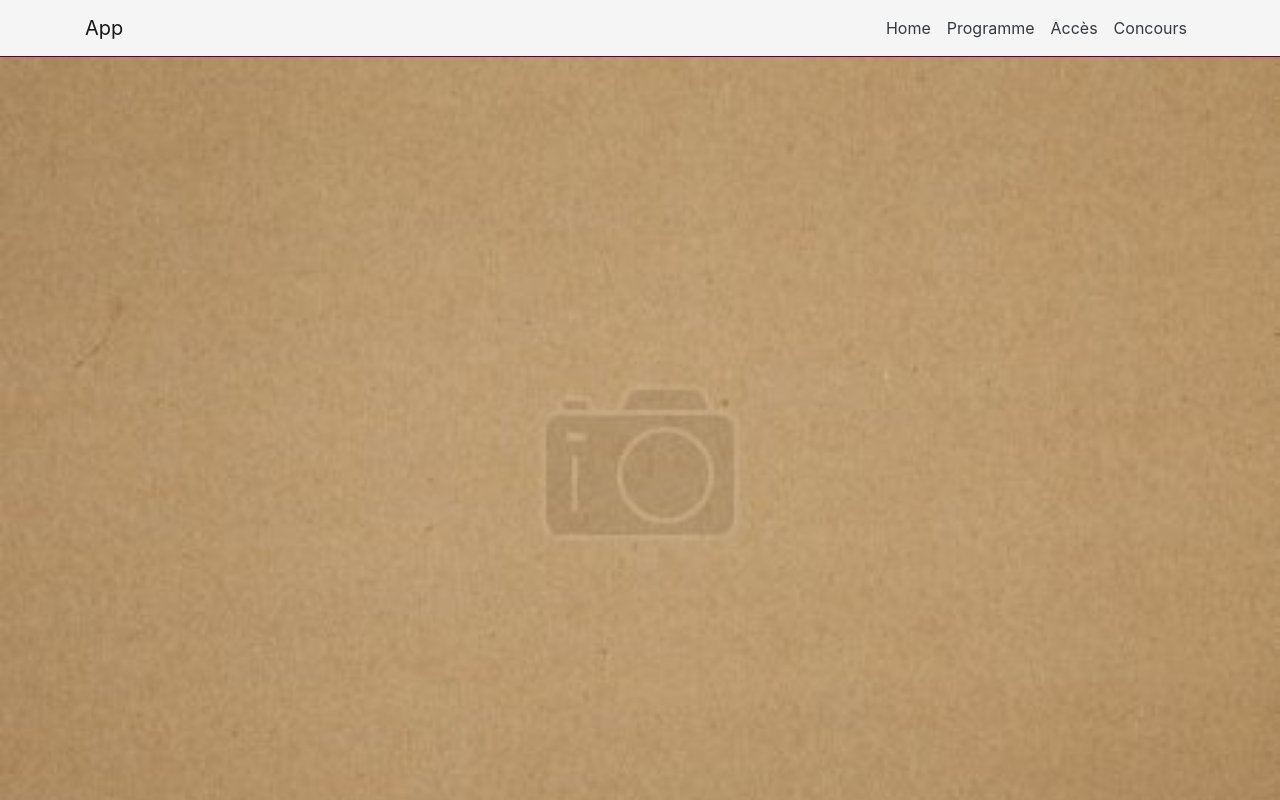
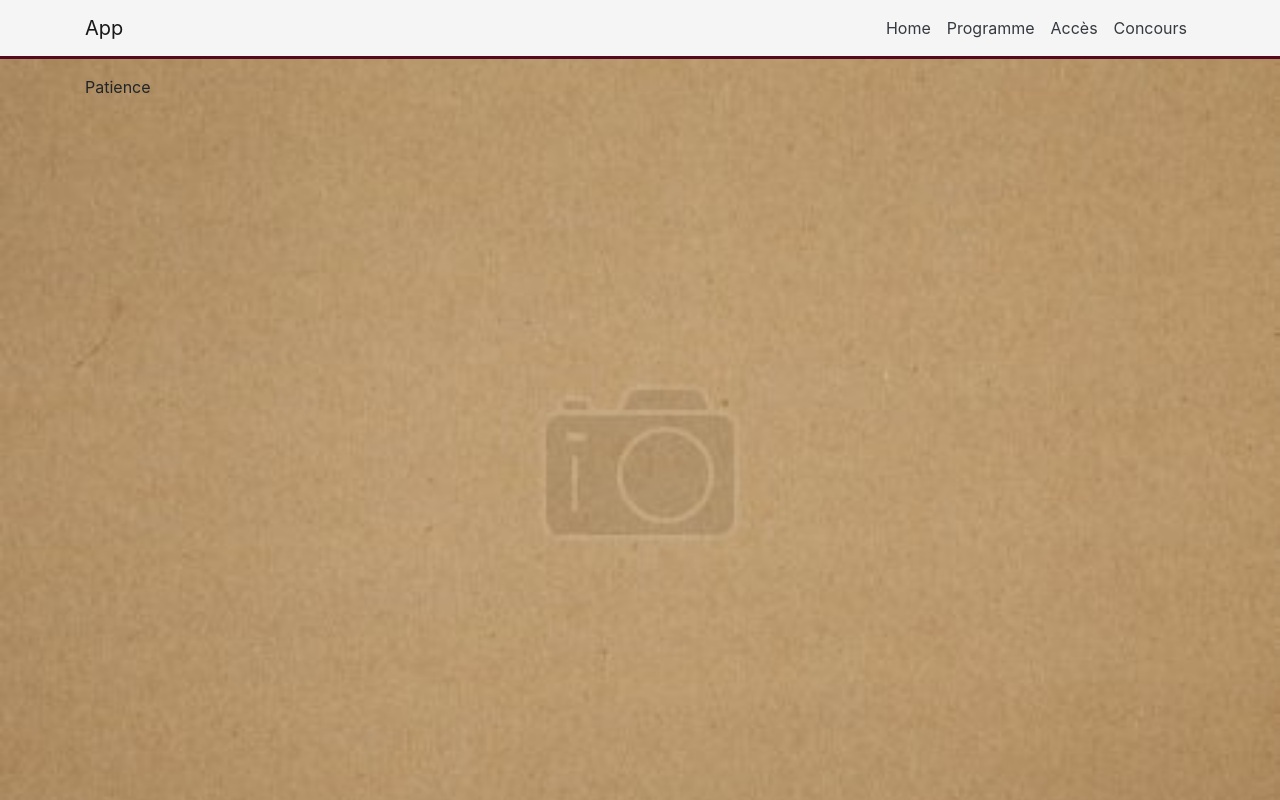
Before and after one commit to ThibautMarechal/Teamplate-App, a React (Create React App) app in the folder App/ClientApp/: page /concours in a window 1280 px wide. Built offline with nearby package versions, Linux system fonts and the light colour scheme.

Commit message:
more bordeaux

```diff
--- a/App/ClientApp/src/App.tsx
+++ b/App/ClientApp/src/App.tsx
@@ -4,6 +4,7 @@ import NavMenu from './components/NavMenu';
 import Home from './pages/Home';
 import Access from './pages/Access';
 import Programme from './pages/Programme';
+import Concours from './pages/Concours';
 
 export default () => (
   <div>
@@ -11,5 +12,6 @@ export default () => (
     <Route exact path='/' component={Home} />
     <Route exact path='/acces' component={Access} />
     <Route exact path='/programme' component={Programme} />
+    <Route exact path='/concours' component={Concours} />
   </div>
 );
--- a/App/ClientApp/src/components/NavMenu.module.scss
+++ b/App/ClientApp/src/components/NavMenu.module.scss
@@ -1,3 +1,4 @@
 .nav {
   background-color: whitesmoke;
+  border-bottom: 3px solid;
 }
--- a/App/ClientApp/src/components/NavMenu.tsx
+++ b/App/ClientApp/src/components/NavMenu.tsx
@@ -13,7 +13,7 @@ export default () => {
 
   return (
     <header>
-      <Navbar className={cn("navbar-expand-sm navbar-toggleable-sm ng-white border-bottom box-shadow mb-3 border-bottom border-primary", style.nav)} light>
+      <Navbar className={cn("navbar-expand-sm navbar-toggleable-sm ng-white box-shadow mb-3 border-primary", style.nav)} light>
         <Container>
           <NavbarBrand tag={Link} to="/">App</NavbarBrand>
           <NavbarToggler onClick={handleNavTogglerClick} className="mr-2" />
@@ -29,7 +29,7 @@ export default () => {
                 <NavLink tag={Link} className="text-dark" to="/acces">Accès</NavLink>
               </NavItem>
               <NavItem>
-                <NavLink tag={Link} className="text-dark" to="/concour">Concours</NavLink>
+                <NavLink tag={Link} className="text-dark" to="/concours">Concours</NavLink>
               </NavItem>
             </ul>
           </Collapse>
--- /dev/null
+++ b/App/ClientApp/src/pages/Concours.tsx
@@ -0,0 +1,14 @@
+import React from 'react'
+import { Container, Row, Col } from 'reactstrap'
+
+export default () => {
+  return (
+    <Container>
+      <Row>
+        <Col>
+          Patience
+        </Col>
+      </Row>
+    </Container>
+  );
+}
--- a/App/ClientApp/src/pages/Home.tsx
+++ b/App/ClientApp/src/pages/Home.tsx
@@ -28,7 +28,7 @@ export default () => {
     <Container className={style.main}>
       <Row>
         <Col xs={12} md={6}>
-          <Jumbotron>
+          <Jumbotron style={{ borderColor: '#550A21', borderWidth: 1, borderStyle: 'solid'}}>
             <h1>On se marie !</h1>
             <p>bla bla bla bli bla blou ect..</p>
           </Jumbotron>
```
